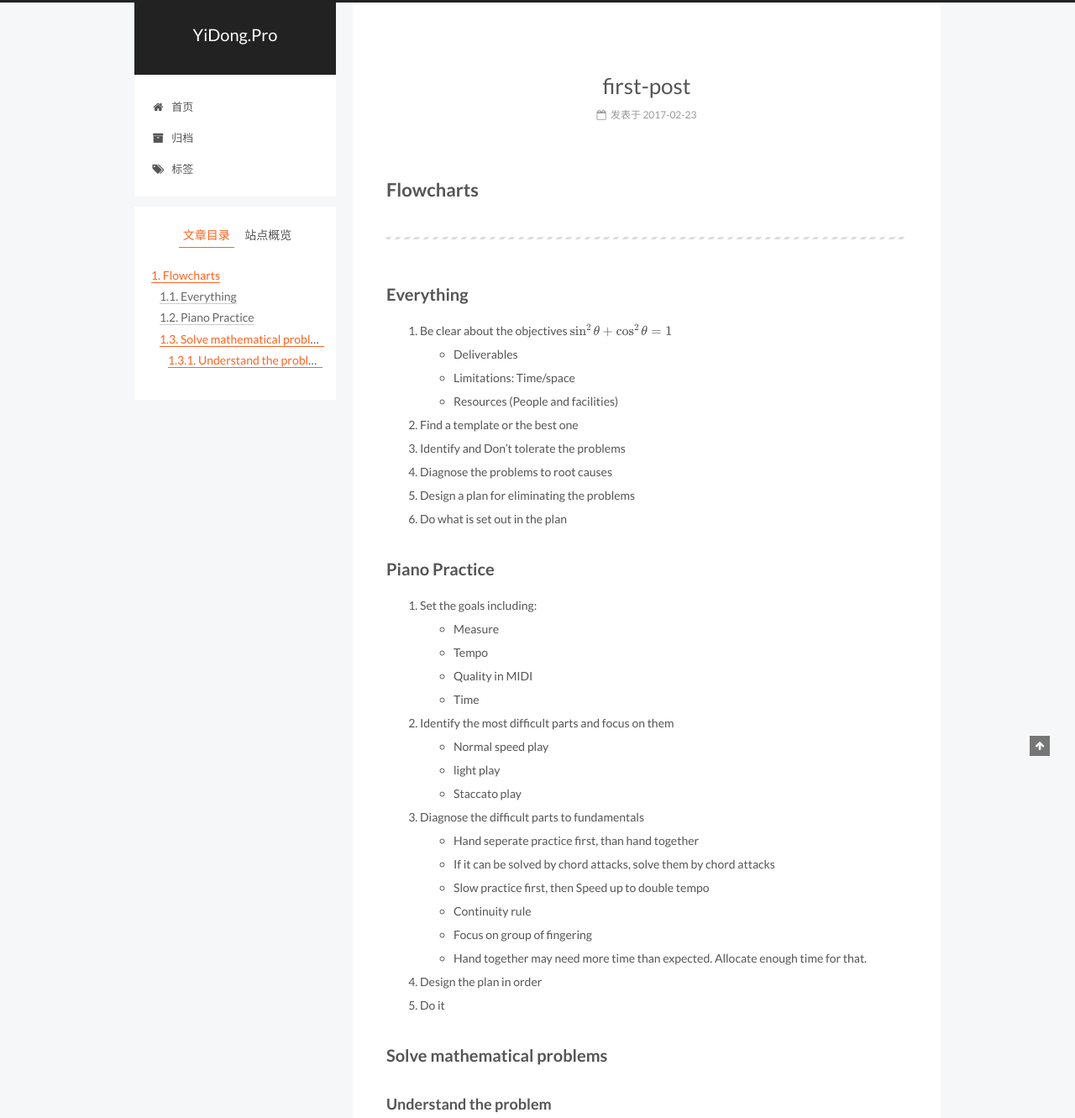
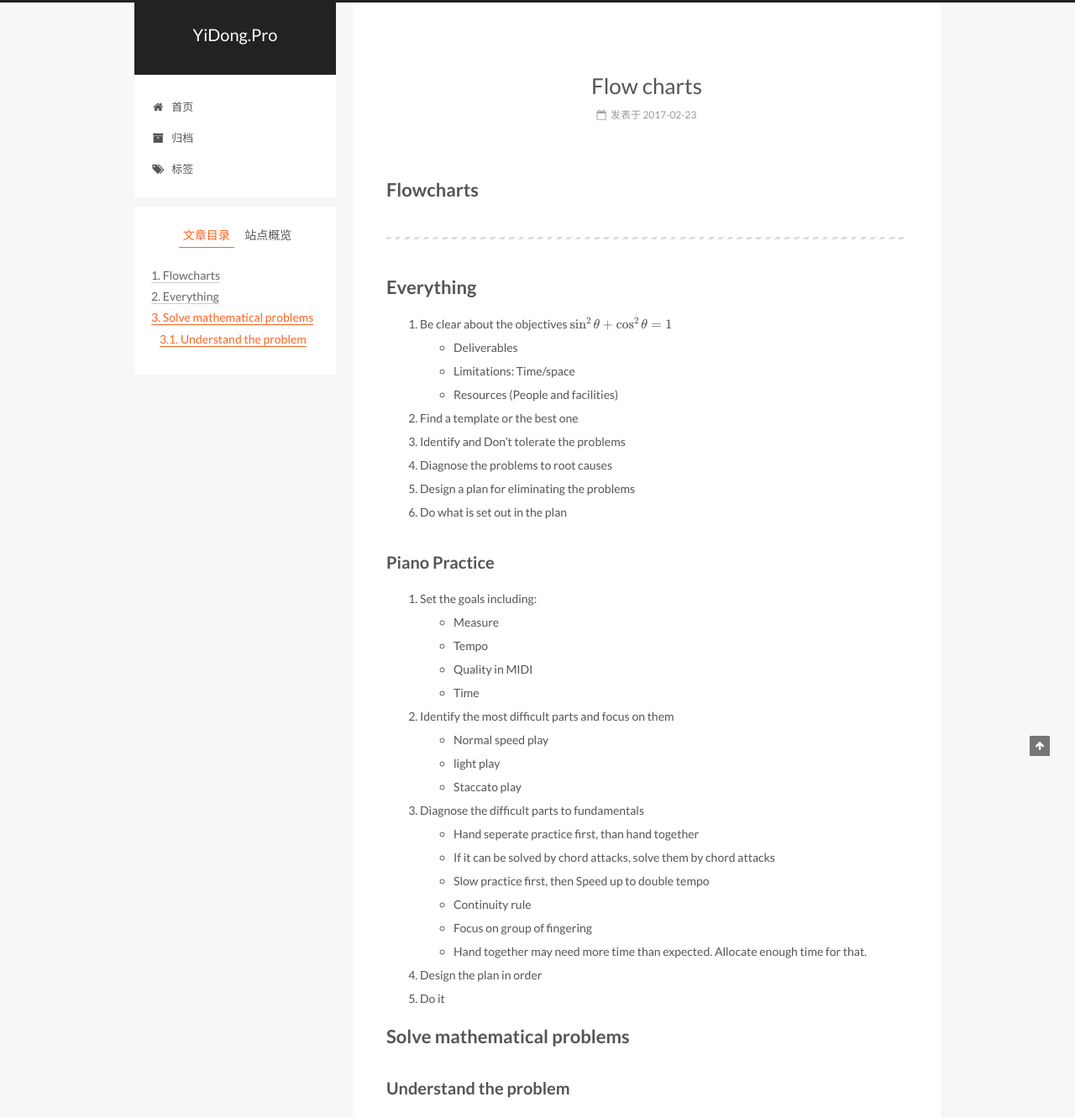
Before and after one commit to NTUYi/ntuyi.github.io-tv, a plain HTML site: page 2017/02/23/first-post/index.html in a window 1280 px wide. Shown: the top 1331 px of the page at 84% size. Drawn offline with nearby package versions, Linux system fonts and the light colour scheme; some packages are replaced by stand-ins of ours.

Commit message:
Site updated: 2017-02-23 22:59:23

```diff
--- a/2017/02/23/first-post/index.html
+++ b/2017/02/23/first-post/index.html
@@ -97,7 +97,7 @@ Resources (People and facilities)
 
 Find a template or the b">
 <meta property="og:type" content="article">
-<meta property="og:title" content="first-post">
+<meta property="og:title" content="Flow charts">
 <meta property="og:url" content="http://www.yidong.pro/2017/02/23/first-post/index.html">
 <meta property="og:site_name" content="YiDong.Pro">
 <meta property="og:description" content="Flowcharts
@@ -109,9 +109,9 @@ Resources (People and facilities)
 
 
 Find a template or the b">
-<meta property="og:updated_time" content="2017-02-23T14:30:59.754Z">
+<meta property="og:updated_time" content="2017-02-23T14:58:59.202Z">
 <meta name="twitter:card" content="summary">
-<meta name="twitter:title" content="first-post">
+<meta name="twitter:title" content="Flow charts">
 <meta name="twitter:description" content="Flowcharts
 Everything
 Be clear about the objectives $\sin ^{ 2 }{ \theta +\cos ^{ 2 }{ \theta =1 }  }$
@@ -154,7 +154,7 @@ Find a template or the b">
 
 
 
-  <title> first-post | YiDong.Pro </title><!-- hexo-inject:begin --><!-- hexo-inject:end -->
+  <title> Flow charts | YiDong.Pro </title><!-- hexo-inject:begin --><!-- hexo-inject:end -->
 </head>
 
 <body itemscope itemtype="http://schema.org/WebPage" lang="zh-Hans">
@@ -297,7 +297,7 @@ Find a template or the b">
 
 
 
-                first-post
+                Flow charts
 
 
           </h1>
@@ -349,7 +349,7 @@ Find a template or the b">
 
 
         <h1 id="Flowcharts"><a href="#Flowcharts" class="headerlink" title="Flowcharts"></a>Flowcharts</h1><hr>
-<h2 id="Everything"><a href="#Everything" class="headerlink" title="Everything"></a>Everything</h2><ol>
+<h1 id="Everything"><a href="#Everything" class="headerlink" title="Everything"></a>Everything</h1><ol>
 <li>Be clear about the objectives $\sin ^{ 2 }{ \theta +\cos ^{ 2 }{ \theta =1 }  }$<ul>
 <li>Deliverables</li>
 <li>Limitations: Time/space</li>
@@ -388,7 +388,7 @@ Find a template or the b">
 <li>Design the plan in order</li>
 <li>Do it</li>
 </ol>
-<h2 id="Solve-mathematical-problems"><a href="#Solve-mathematical-problems" class="headerlink" title="Solve mathematical problems"></a>Solve mathematical problems</h2><h3 id="Understand-the-problem"><a href="#Understand-the-problem" class="headerlink" title="Understand the problem"></a>Understand the problem</h3><ol>
+<h1 id="Solve-mathematical-problems"><a href="#Solve-mathematical-problems" class="headerlink" title="Solve mathematical problems"></a>Solve mathematical problems</h1><h2 id="Understand-the-problem"><a href="#Understand-the-problem" class="headerlink" title="Understand the problem"></a>Understand the problem</h2><ol>
 <li><strong>Identify the problem type</strong><ul>
 <li>“Show that” or “Evaluate”<ul>
 <li>Given data and visible objective</li>
@@ -608,7 +608,7 @@ Find a template or the b">
 
 
 
-              <div class="post-toc-content"><ol class="nav"><li class="nav-item nav-level-1"><a class="nav-link" href="#Flowcharts"><span class="nav-number">1.</span> <span class="nav-text">Flowcharts</span></a><ol class="nav-child"><li class="nav-item nav-level-2"><a class="nav-link" href="#Everything"><span class="nav-number">1.1.</span> <span class="nav-text">Everything</span></a></li><li class="nav-item nav-level-2"><a class="nav-link" href="#Piano-Practice"><span class="nav-number">1.2.</span> <span class="nav-text">Piano Practice</span></a></li><li class="nav-item nav-level-2"><a class="nav-link" href="#Solve-mathematical-problems"><span class="nav-number">1.3.</span> <span class="nav-text">Solve mathematical problems</span></a><ol class="nav-child"><li class="nav-item nav-level-3"><a class="nav-link" href="#Understand-the-problem"><span class="nav-number">1.3.1.</span> <span class="nav-text">Understand the problem</span></a></li></ol></li></ol></li></ol></div>
+              <div class="post-toc-content"><ol class="nav"><li class="nav-item nav-level-1"><a class="nav-link" href="#Flowcharts"><span class="nav-number">1.</span> <span class="nav-text">Flowcharts</span></a></li><li class="nav-item nav-level-1"><a class="nav-link" href="#Everything"><span class="nav-number">2.</span> <span class="nav-text">Everything</span></a><ol class="nav-child"><li class="nav-item nav-level-2"><a class="nav-link" href="#Piano-Practice"><span class="nav-number">2.1.</span> <span class="nav-text">Piano Practice</span></a></li></ol></li><li class="nav-item nav-level-1"><a class="nav-link" href="#Solve-mathematical-problems"><span class="nav-number">3.</span> <span class="nav-text">Solve mathematical problems</span></a><ol class="nav-child"><li class="nav-item nav-level-2"><a class="nav-link" href="#Understand-the-problem"><span class="nav-number">3.1.</span> <span class="nav-text">Understand the problem</span></a></li></ol></li></ol></div>
 
 
           </div>
--- a/css/main.css
+++ b/css/main.css
@@ -1702,7 +1702,7 @@ pre .javascript .function {
   width: 4px;
   height: 4px;
   border-radius: 50%;
-  background: #acffff;
+  background: #44ff86;
 }
 .links-of-blogroll {
   font-size: 13px;
```
Also changed, not shown: archives/2017/02/index.html (+1 -1 lines), archives/2017/index.html (+1 -1 lines), archives/index.html (+1 -1 lines), index.html (+3 -3 lines).
